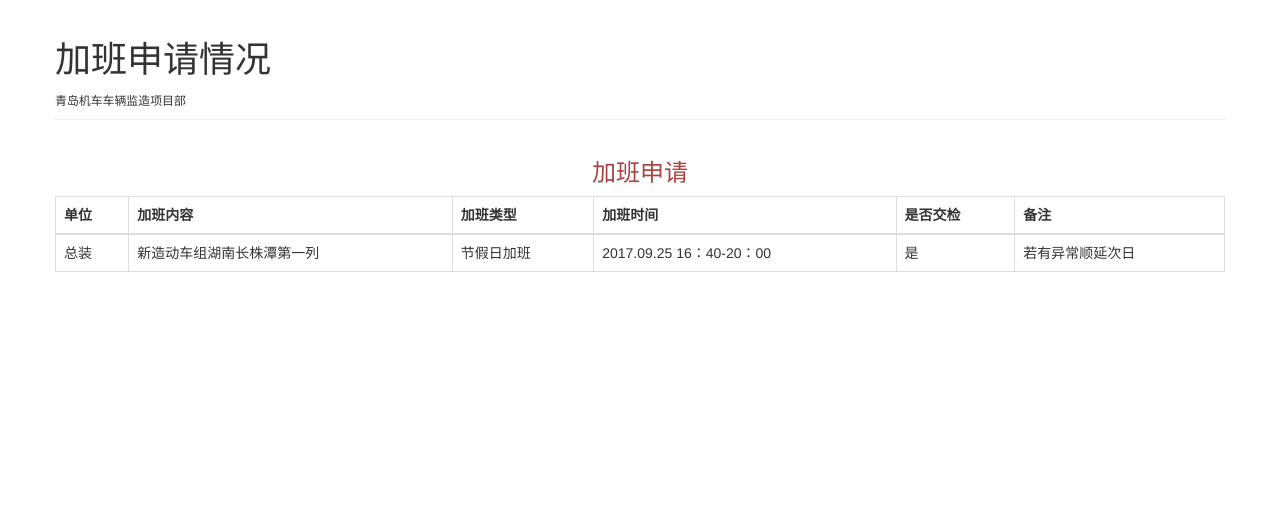
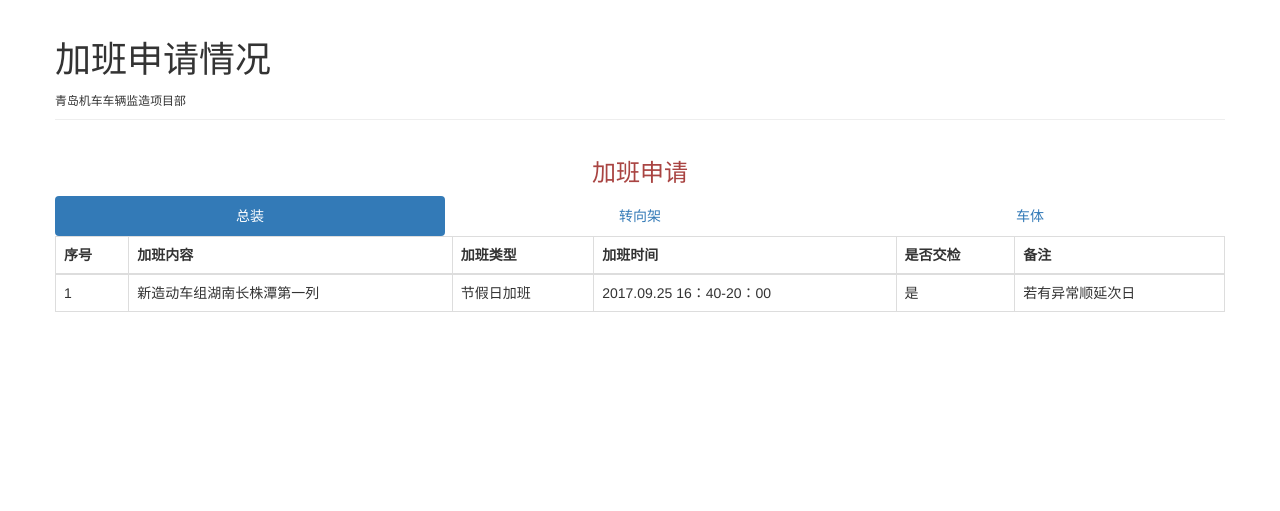
Before and after one commit to xxb0216/Imooc, a Node server app: page /jiaban in a window 1280 px wide. Shown: the top 511 px of the page. Run offline with Node 20, Linux system fonts and the light colour scheme; some libraries are stand-ins or nearby versions.

Commit message:
加班表增加标签

```diff
--- a/schemas/user.js
+++ b/schemas/user.js
@@ -6,7 +6,7 @@ var UserSchema = new mongoose.Schema({
 	position:String,
 	technicalTitle:String,
 	attendance:String,
-	flash:String,
+	SN:String,
 	year:Number,
 	meta: {
 		creatAt:{
--- a/views/pages/jiaban.pug
+++ b/views/pages/jiaban.pug
@@ -4,10 +4,18 @@ block content
 	.container
 		.row
 			h3.text-center.text-danger 加班申请
+			ul.nav.nav-pills.nav-justified
+				li.active
+					a(href='#') 总装
+				li
+					a(href='#') 转向架
+				li
+					a(href='#') 车体
+
 			table.table.table-hover.table-bordered
 				thead
 					tr
-						th 单位
+						th 序号
 						th 加班内容
 						th 加班类型
 						th 加班时间
@@ -15,9 +23,9 @@ block content
 						th 是否交检
 						th 备注
 					tbody
-						each item in overTimeWorkApplication
+						each item,i in overTimeWorkApplication
 							tr(class="item-id-"+item._id)
-								td #{item.branch}
+								td #{i+1}
 								td #{item.task}
 								td #{item.style}
 								td #{item.time}
--- a/views/pages/shouwenjilu.pug
+++ b/views/pages/shouwenjilu.pug
@@ -6,15 +6,15 @@ block content
 			h3.text-center.text-danger 部门收文台账
 			ul.nav.nav-tabs.nav-justified
 				li.active
-					a(href='#') 部局函
+					a(href='#') 部局文件
 				li
 					a(href='#') 部局电
 				li
-					a(href='#') 部局文件
+					a(href='#') 部局函
 				li
 					a(href='#') 济南局通知
 				li
-					a(href='#') 电话备忘
+					a(href='#') 电话通知事项备忘书
 				li
 					a(href='#') 设备监造处通知
 
```
